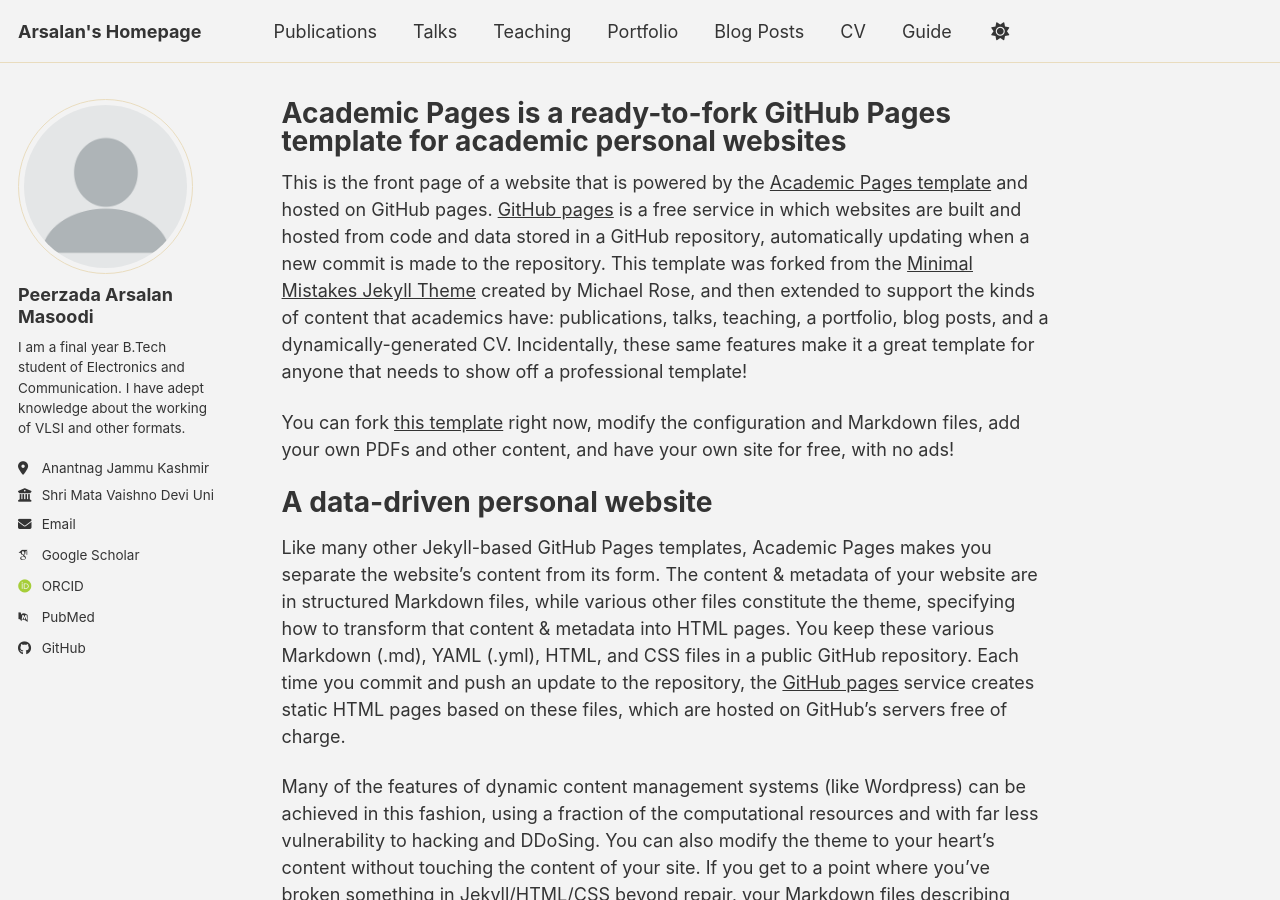
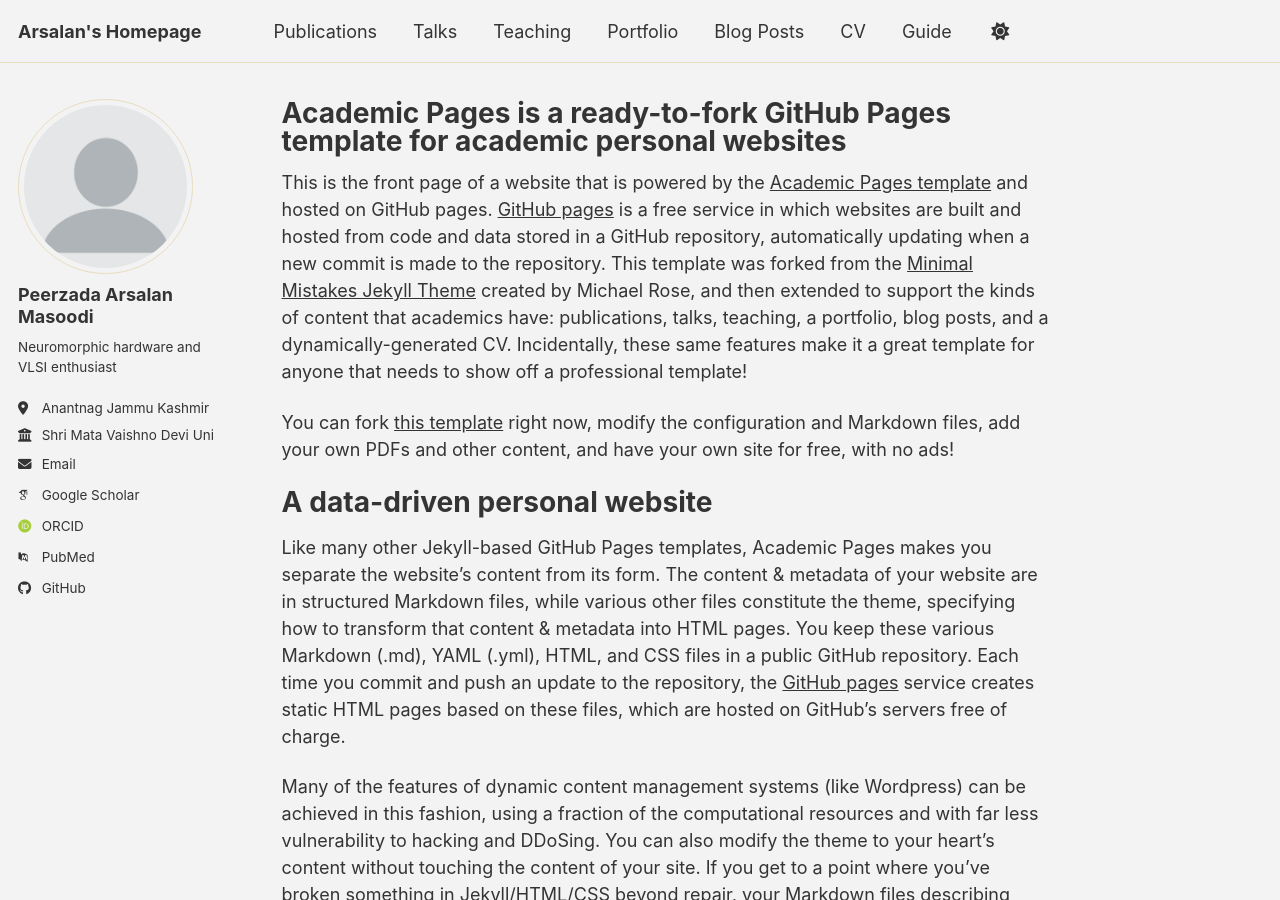
Before and after one commit to voidthecryptic/voidthecryptic.github.io, a Jekyll site: the page built from _pages/about.md, in a window 1280 px wide and 900 px high. Built offline with Jekyll 4.4.1, drawn with Linux system fonts in a browser that asks for light colours; some web fonts are replaced; a script bundle is joined from its source files by our own code; library files that are not in the unit come from our copies.

Commit message:
Update _config.yml

```diff
--- a/_config.yml
+++ b/_config.yml
@@ -25,7 +25,7 @@
   avatar           : "profile.png"
   name             : "Peerzada Arsalan Masoodi"
   pronouns         : # example: "she/her"
-  bio              : "I am a final year B.Tech student of Electronics and Communication. I have adept knowledge about the working of VLSI and other formats."
+  bio              : "Neuromorphic hardware and VLSI enthusiast"
   location          : "Anantnag Jammu Kashmir"
   employer         : "Shri Mata Vaishno Devi University"
   uri              : # URL
```
